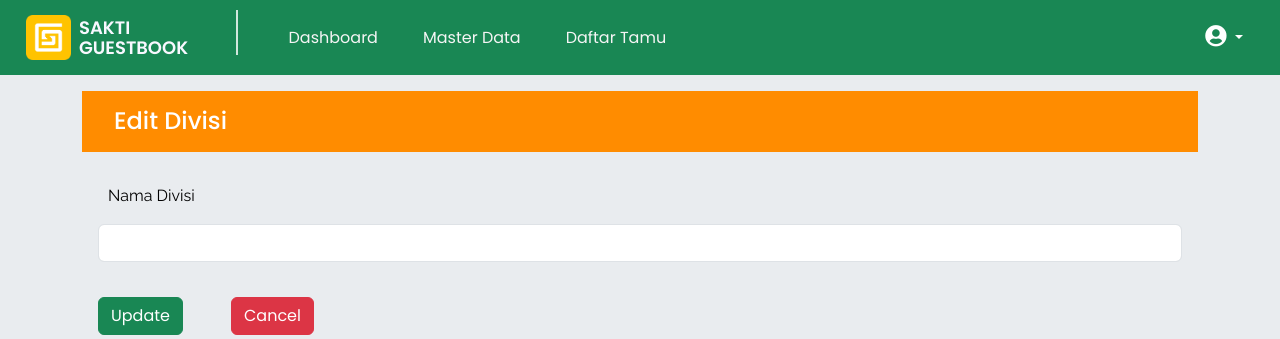
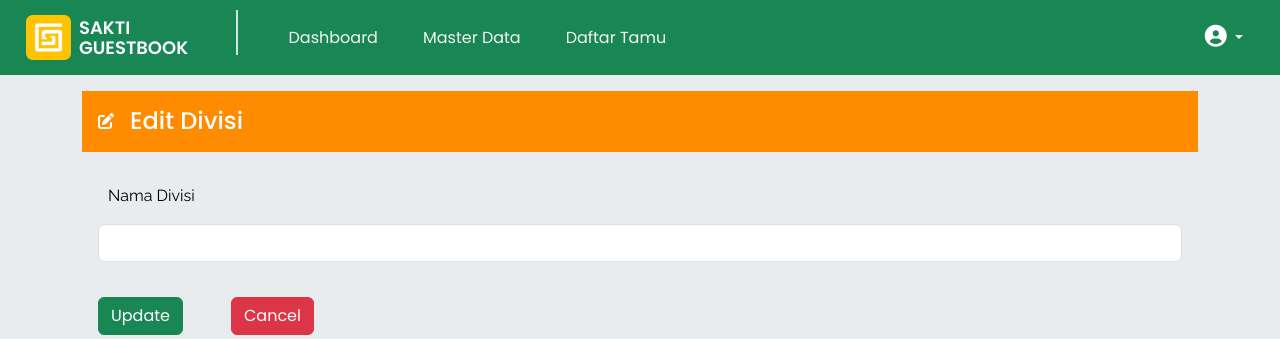
Before and after one commit to riski-ardian/sgbci4, a CodeIgniter 4 app: the page made by app/Views/pages/admin/edit/divisi-edit.php in a window 1280 px wide. Shown: the top 339 px of the page. Run offline with PHP 8.4 and a stand-in for CodeIgniter, Linux system fonts and the light colour scheme; the template is opened without the code that fills it, so the values that code supplies are empty; some libraries are stand-ins or nearby versions; some web fonts are replaced.

Commit message:
Update admin.php

```diff
--- a/app/Views/layout/admin/admin.php
+++ b/app/Views/layout/admin/admin.php
@@ -5,8 +5,8 @@
     <meta charset="UTF-8">
     <meta name="viewport" content="width=device-width, initial-scale=1.0">
     <link href="https://cdn.jsdelivr.net/npm/bootstrap@5.3.3/dist/css/bootstrap.min.css" rel="stylesheet" integrity="sha384-QWTKZyjpPEjISv5WaRU9OFeRpok6YctnYmDr5pNlyT2bRjXh0JMhjY6hW+ALEwIH" crossorigin="anonymous">
-    <link rel="stylesheet" href="<?= base_url('/vendor/fontawesome/css/all.min.css') ?>">
-    <link rel="stylesheet" href="<?= base_url('/vendor/sweetalert/sweetalert2.min.css') ?>">
+    <link rel="stylesheet" href="https://cdnjs.cloudflare.com/ajax/libs/font-awesome/6.5.2/css/all.min.css" integrity="sha512-SnH5WK+bZxgPHs44uWIX+LLJAJ9/2PkPKZ5QiAj6Ta86w+fsb2TkcmfRyVX3pBnMFcV7oQPJkl9QevSCWr3W6A==" crossorigin="anonymous" referrerpolicy="no-referrer" />
+    <link href="https://cdn.jsdelivr.net/npm/sweetalert2@11.12.0/dist/sweetalert2.min.css" rel="stylesheet">
     <link rel="stylesheet" href="<?= base_url('/assets/css/style.css') ?>">
     <link rel="shortcut icon" href="<?= base_url('/assets/img/3d.svg') ?>" type="image/x-icon">
     <title><?= $title; ?></title>
@@ -62,8 +62,8 @@
         </div>
     </div>
 
-    <script src="<?= base_url('/vendor/bootstrap/js/bootstrap.bundle.min.js') ?>"></script>
-    <script src="<?= base_url('/vendor/sweetalert/sweetalert2.all.min.js') ?>"></script>
+    <script src="https://cdn.jsdelivr.net/npm/bootstrap@5.3.3/dist/js/bootstrap.bundle.min.js" integrity="sha384-YvpcrYf0tY3lHB60NNkmXc5s9fDVZLESaAA55NDzOxhy9GkcIdslK1eN7N6jIeHz" crossorigin="anonymous"></script>
+    <script src="https://cdn.jsdelivr.net/npm/sweetalert2@11.12.0/dist/sweetalert2.all.min.js"></script>
     <script src="<?= base_url('/assets/js/script.js') ?>"></script>
     <script>
         function confirmDelete(formId) {
```
